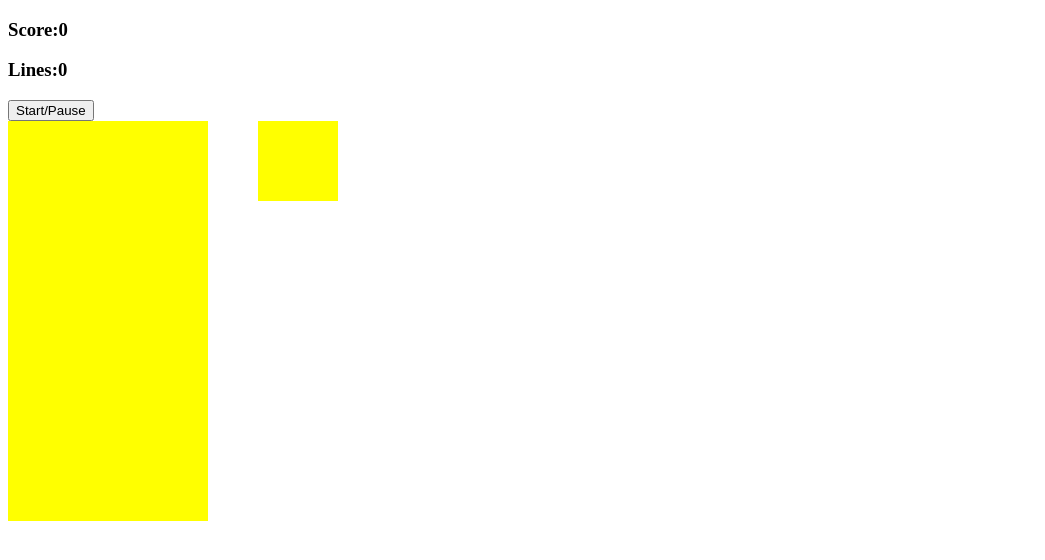
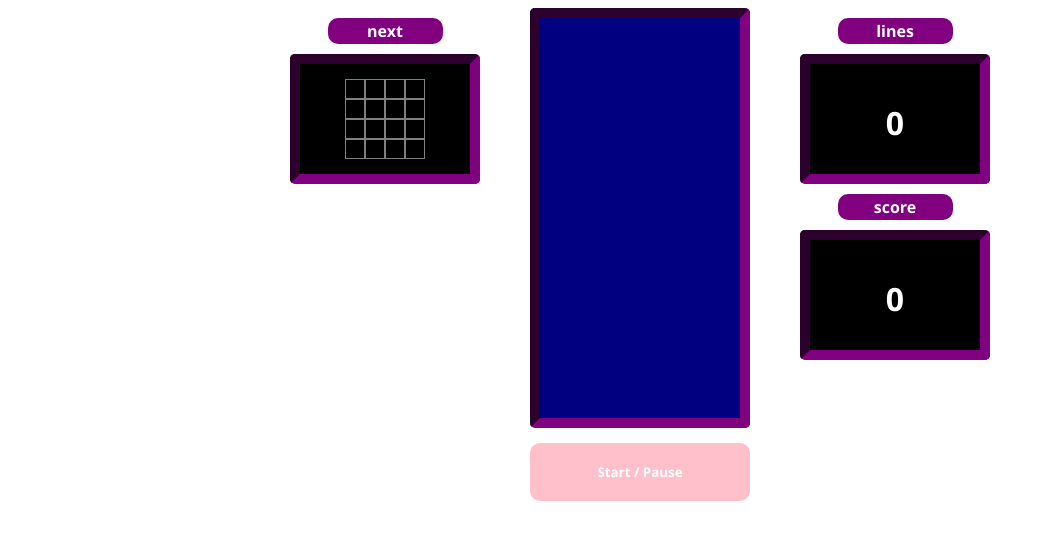
Before and after one commit to kodpappa/tetris-javascript, a plain HTML site: page index.html in a window 1280 px wide. Shown: the whole page, without its empty margins (0-1045 px from the left). Drawn offline with Linux system fonts and the light colour scheme.

Commit message:
More styling

```diff
--- a/css/style.css
+++ b/css/style.css
@@ -1,5 +1,20 @@
 .container {
     display: flex;
+    justify-content: center;
+}
+
+.column-left {
+    flex-direction: column;
+}
+
+.column-center {
+    flex-direction: column;
+    margin-left: 50px;
+}
+
+.column-right {
+    flex-direction: column;
+    margin-left: 50px;
 }
 
 .grid {
@@ -7,7 +22,11 @@
     height: 400px;
     display: flex;
     flex-wrap: wrap;
-    background-color: yellow;
+    background-color: navy;
+    border-style: inset;
+    border-radius: 5px;
+    border-color: purple;
+    border-width: 10px;
 }
 
 .grid div {
@@ -16,19 +35,75 @@
 }
 
 .mini-grid {
-    width: 80px;
-    height:  80px;
+    width: 160px;
+    height: 100px;
     display: flex;
     flex-wrap: wrap;
-    background-color: yellow;
-    margin-left: 50px;
+    background-color: black;
+    margin-top: 10px;
+    border-style: inset;
+    border-radius: 5px;
+    border-color: purple;
+    border-width: 10px;
+    padding-left: 5px;
+    padding-right: 5px;
+    padding-top: 5px;
+    padding-bottom: 5px;
+    align-items: center;
+    justify-content: center;
 }
 
-.mini-grid div {
-    height: 20px;
-    width: 20px;
+.header {
+    background: purple;
+    border-radius: 10px;
+    padding: 2px 10px;
+    text-align: center;
+    font-family: "Segoe UI", Tahoma, Geneva, Verdana, sans-serif;
+    color: white;
+    font-weight: bold;
+    width: 50%;
+    margin: auto;
+    margin-top: 10px;
+}
+
+.tetro-grid {
+    width: 80px;
+    height: 80px;
+    display: flex;
+    flex-wrap: wrap;
+}
+
+.tetro-grid div {
+    height: 18px;
+    width: 18px;
+    border-style: solid;
+    border-color: gray;
+    border-width: 1px;
 }
 
 .tetromino {
     background-color: blue;
 }
+
+.white {
+    font-family: "Segoe UI", Tahoma, Geneva, Verdana, sans-serif;
+    font-size: xx-large;
+    color: white;
+}
+
+.button {
+    background-color: pink;
+    border-color: pink;
+    border-style: none;
+    border-radius: 10px;
+    padding: 20px 20px;
+    text-align: center;
+    font-family: "Segoe UI", Tahoma, Geneva, Verdana, sans-serif;
+    color: white;
+    font-weight: bold;
+    margin: auto;
+    margin-top: 15px;
+    width: 100%;
+}
+
+button:focus { outline:0 !important; }
--- a/index.html
+++ b/index.html
@@ -10,10 +10,34 @@
 </head>
 
 <body>
-    <h3>Score:<span id="score">0</span></h3>
-    <h3>Lines:<span id="lines">0</span></h3>
-    <button id=start-button>Start/Pause</button>
+
+
     <div class="container">
+        <div class="column-left">
+            <div class="header">next</div>
+            <div class="mini-grid">
+                <div class="tetro-grid">
+                    <div></div>
+                    <div></div>
+                    <div></div>
+                    <div></div>
+                    <div></div>
+                    <div></div>
+                    <div></div>
+                    <div></div>
+                    <div></div>
+                    <div></div>
+                    <div></div>
+                    <div></div>
+                    <div></div>
+                    <div></div>
+                    <div></div>
+                    <div></div>
+                </div>
+            </div>
+        </div>
+
+        <div class="column-center">
             <div class="grid">
                 <div></div>
                 <div></div>
@@ -226,26 +250,21 @@
                 <div class="taken"></div>
                 <div class="taken"></div>
             </div>
+            <button class="button" id=start-button>Start / Pause</button>
+        </div>
 
+        <div class="column-right">
+            <div class="header">lines</div>
             <div class="mini-grid">
-        <div></div>
-        <div></div>
-        <div></div>
-        <div></div>
-        <div></div>
-        <div></div>
-        <div></div>
-        <div></div>
-        <div></div>
-        <div></div>
-        <div></div>
-        <div></div>
-        <div></div>
-        <div></div>
-        <div></div>
-        <div></div>
-        <div></div>
+                <h3 class="white"><span id="lines">0</span></h3>
             </div>
+
+            <div class="header">score</div>
+            <div class="mini-grid">
+                <h3 class="white"><span id="score">0</span></h3>
+            </div>
+        </div>
+
     </div>
 </body>
 
--- a/js/app.js
+++ b/js/app.js
@@ -4,7 +4,7 @@ document.addEventListener("DOMContentLoaded", () => {
     const scoreDisplay = document.querySelector("#score");
     const linesDisplay = document.querySelector("#lines");
     const startBtn = document.querySelector("#start-button");
-    const displaySquares = document.querySelectorAll(".mini-grid div");
+    const displaySquares = document.querySelectorAll(".tetro-grid div");
     const displayIndex = 0;
 
     let nextRandom = 0;
--- a/js/tetrominoes.js
+++ b/js/tetrominoes.js
@@ -1,6 +1,6 @@
 const width = 10;
 const displayWidth = 4;
-const colors = [ "orange", "red", "purple", "green", "blue" ];
+const colors = ["orange", "red", "purple", "green", "blue"];
 
 const lTetromino = [
     [1, width + 1, width * 2 + 1, 2],
@@ -24,10 +24,10 @@ const tTetromino = [
 ];
 
 const oTetromino = [
-    [0, 1, width, width + 1],
-    [0, 1, width, width + 1],
-    [0, 1, width, width + 1],
-    [0, 1, width, width + 1],
+    [width + 1, width + 2, width * 2 + 1, width * 2 + 2],
+    [width + 1, width + 2, width * 2 + 1, width * 2 + 2],
+    [width + 1, width + 2, width * 2 + 1, width * 2 + 2],
+    [width + 1, width + 2, width * 2 + 1, width * 2 + 2]
 ];
 
 const iTetromino = [
@@ -48,8 +48,7 @@ const theTetrominoes = [
 const upNextTetrominoes = [
     [1, displayWidth + 1, displayWidth * 2 + 1, 2],
     [displayWidth + 1, displayWidth + 2, displayWidth * 2, displayWidth * 2 + 1],
-    [1, displayWidth, displayWidth + 1, displayWidth + 2],
-    [0, 1, displayWidth, displayWidth + 1],
+    [displayWidth + 1, displayWidth * 2, displayWidth * 2 + 1, displayWidth * 2 + 2],
+    [displayWidth + 1, displayWidth + 2, displayWidth * 2 + 1, displayWidth * 2 + 2],
     [1, displayWidth + 1, displayWidth * 2 + 1, displayWidth * 3 + 1],
-    [1, displayWidth + 1, displayWidth * 2 + 1, displayWidth * 3 + 1]
 ];
```
Lines whose indentation alone changed are shown as unchanged.
